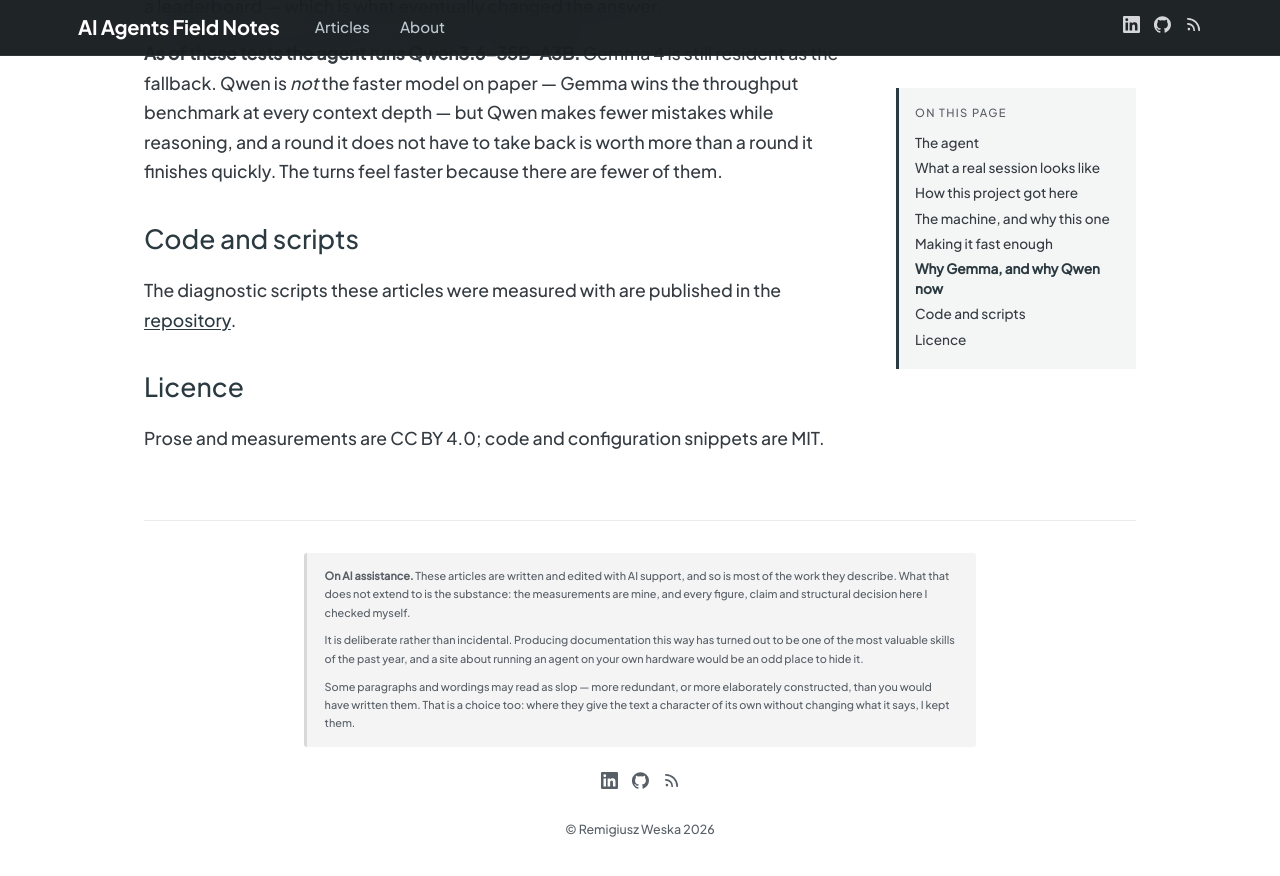
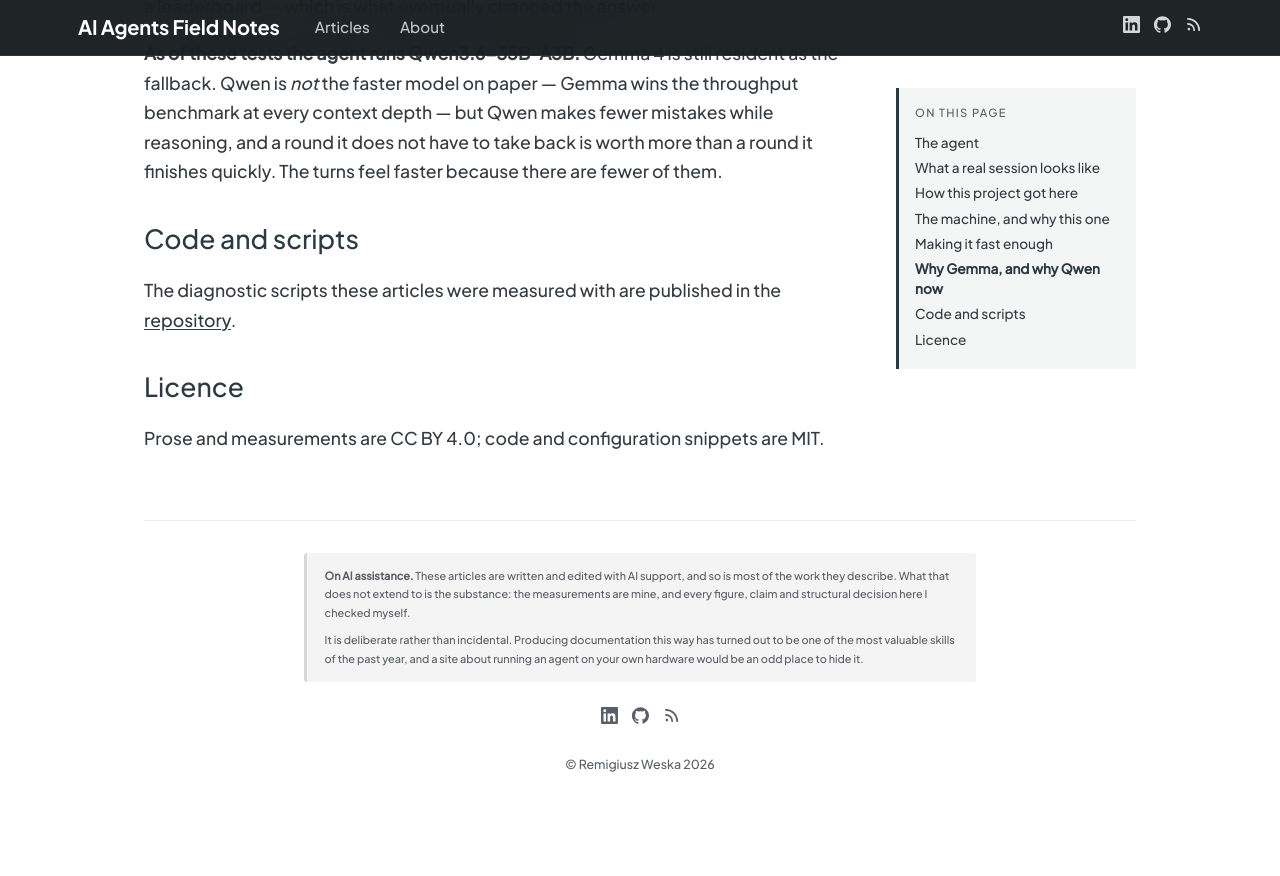
Before and after one commit to remwes0608/ai-agents-field-notes, a Jekyll site: the page built from about.md, in a window 1280 px wide and 900 px high, scrolled down 5656 px. Shown: the top 876 px of the window. Built offline with Jekyll 4.4.1, drawn with Linux system fonts in a browser that asks for light colours; after the commit the page ends 6492 px from its top, so only the background shows below that.

Commit message:
Drop the slop paragraph from the AI-assistance note
It pre-emptively apologised for the prose, which undercut the two paragraphs
above it that make a confident claim about the substance. The note reads
better saying what is checked and why the method is deliberate, and stopping
there.

Co-Authored-By: Claude Opus 5 <noreply@anthropic.com>

```diff
--- a/_includes/footer.html
+++ b/_includes/footer.html
@@ -12,10 +12,6 @@
     <p>It is deliberate rather than incidental. Producing documentation this way has turned
     out to be one of the most valuable skills of the past year, and a site about running an
     agent on your own hardware would be an odd place to hide it.</p>
-
-    <p>Some paragraphs and wordings may read as slop — more redundant, or more elaborately
-    constructed, than you would have written them. That is a choice too: where they give the
-    text a character of its own without changing what it says, I kept them.</p>
   </aside>
 
   {% include social-links.html %}
```
